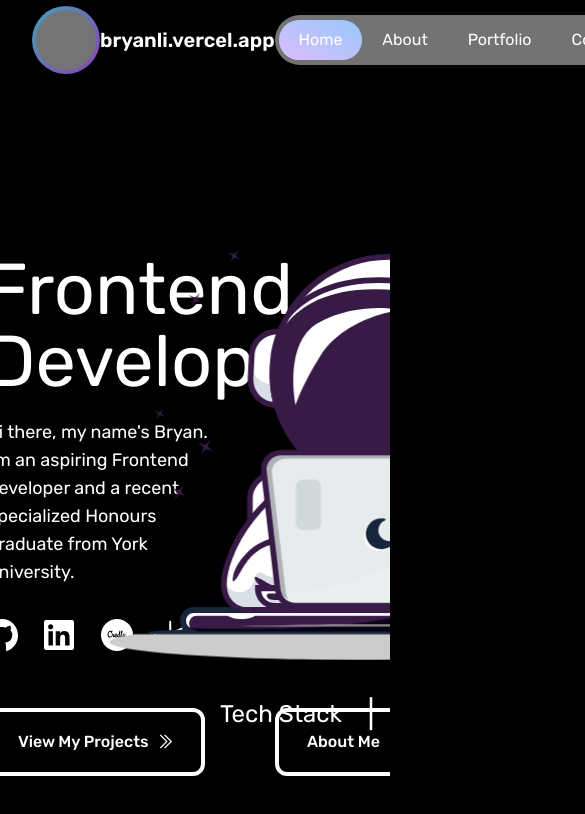
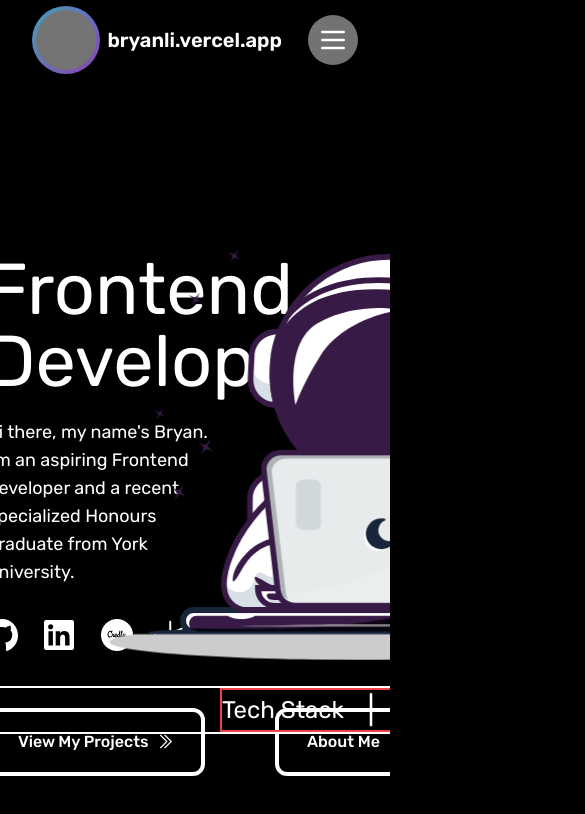
Before and after one commit to Zy8712/bryan-li, a React (Vite) app: page / in a window 390 px wide. Shown: the top 814 px of the page, 585 px wide, since content can reach past the window. Built offline with nearby package versions, Linux system fonts and the light colour scheme; grey boxes are pictures that could not be loaded.

Commit message:
First step into integrating mobile responsiveness changes.
Long over due mobile responsiveness...slowly integrating techniques and practices learned from building Audio Ecommerce website.

```diff
--- a/package.json
+++ b/package.json
@@ -12,6 +12,7 @@
   "dependencies": {
     "@lottiefiles/react-lottie-player": "^3.5.3",
     "@vercel/analytics": "^1.1.1",
+    "@vercel/speed-insights": "^1.0.3",
     "react": "^18.2.0",
     "react-dom": "^18.2.0",
     "react-lottie-player": "^1.5.5",
--- a/src/App.css
+++ b/src/App.css
@@ -1,6 +1,6 @@
 html::-webkit-scrollbar {
     background-color: black;
-    width: 12px;
+    width: 5px;
     border-radius: 10px;
 }
 
@@ -35,7 +35,7 @@ html::-webkit-scrollbar-thumb {
     width: 100%;
 }
 
-.link-custom:hover{
+.link-custom:hover {
     color: #96C8FB;
 }
 
@@ -62,7 +62,7 @@ html::-webkit-scrollbar-thumb {
     width: 100%;
 }
 
-.link-custom2:hover{
+.link-custom2:hover {
     color: #DDBDFC;
 }
 
@@ -71,9 +71,11 @@ html::-webkit-scrollbar-thumb {
     0% {
         transform: translateX(0);
     }
+
     50% {
         transform: translateX(5px);
     }
+
     100% {
         transform: translateX(0);
     }
--- a/src/components/Navbar.jsx
+++ b/src/components/Navbar.jsx
@@ -1,6 +1,7 @@
 import React, { useState } from 'react';
 import { Link, Route, useLocation } from 'wouter';
 import Profile_Pic from "../assets/profile-picture.jpg";
+import Menu_Icon from "../assets/home-page-assets/menu-svgrepo-com.svg";
 
 const Navbar = () => {
   const [currPage, setCurrPage] = useState(1);
@@ -11,6 +12,7 @@ const Navbar = () => {
       <div className="w-full h-full flex justify-between items-center border-none">
 
         <div className="ml-8 flex justify-between items-center w-[250px]">
+
           <div className="w-[68px] h-[68px] animate-pulse flex justify-center items-center rounded-full bg-gradient-to-br from-gradient-blue to-gradient-purple transition duration-200 hover:rotate-180 hover:cursor-pointer hover:animate-none relative">
             <div className="w-[60px] h-[60px] rounded-full overflow-hidden">
               <img className="w-full h-full transition duration-200 transform hover:-rotate-180" src={Profile_Pic} alt="profile_img" />
@@ -25,19 +27,28 @@ const Navbar = () => {
 
         </div>
 
-        <div className="w-[400px] h-[50px] mr-8 px-1 flex justify-around items-center bg-translucent-white backdrop-blur-lg rounded-full">
-          <Link to="/" className={`text-white py-2 px-5 rounded-full ${location === '/' ? 'backdrop-blur-3xl bg-gradient-to-tr from-nav-gradient-1 to-nav-gradient-2' : 'hover:bg-light-gray hover:opacity-95' }`}>
+        <div className="w-[50px] custom-md:w-[400px] h-[50px] mr-8 custom-md:px-1 flex justify-around items-center bg-translucent-white backdrop-blur-lg rounded-full transition-all duration-500 ease-in-out">
+
+          <div className="w-full h-full flex justify-center items-center custom-md:hidden rounded-full hover:backdrop-blur-3xl hover:bg-gradient-to-tr from-nav-gradient-1 to-nav-gradient-2 hover:cursor-pointer">
+            <img src={Menu_Icon} alt='menu icon' className="w-8 h-8" />
+          </div>
+
+          <Link to="/" className={`text-white py-2 px-5 rounded-full hidden custom-md:inline ${location === '/' ? 'backdrop-blur-3xl bg-gradient-to-tr from-nav-gradient-1 to-nav-gradient-2' : 'hover:bg-light-gray hover:opacity-95'}`}>
             Home
           </Link>
-          <Link to="/about" className={`text-white py-2 px-5 rounded-full ${location === '/about' ? 'backdrop-blur-3xl bg-gradient-to-tr from-nav-gradient-1 to-nav-gradient-2' : 'hover:bg-light-gray hover:opacity-95' }`}>
+
+          <Link to="/about" className={`text-white py-2 px-5 rounded-full hidden custom-md:inline ${location === '/about' ? 'backdrop-blur-3xl bg-gradient-to-tr from-nav-gradient-1 to-nav-gradient-2' : 'hover:bg-light-gray hover:opacity-95'}`}>
             About
           </Link>
-          <Link to="/portfolio" className={`text-white py-2 px-5 rounded-full ${location === '/portfolio' ? 'backdrop-blur-3xl bg-gradient-to-tr from-nav-gradient-1 to-nav-gradient-2' : 'hover:bg-light-gray hover:opacity-95' }`}>
+
+          <Link to="/portfolio" className={`text-white py-2 px-5 rounded-full hidden custom-md:inline ${location === '/portfolio' ? 'backdrop-blur-3xl bg-gradient-to-tr from-nav-gradient-1 to-nav-gradient-2' : 'hover:bg-light-gray hover:opacity-95'}`}>
             Portfolio
           </Link>
-          <Link to="/contact" className={`text-white py-2 px-5 rounded-full ${location === '/contact' ? 'backdrop-blur-3xl bg-gradient-to-tr from-nav-gradient-1 to-nav-gradient-2' : 'hover:bg-light-gray hover:opacity-95' }`}>
+
+          <Link to="/contact" className={`text-white py-2 px-5 rounded-full hidden custom-md:inline ${location === '/contact' ? 'backdrop-blur-3xl bg-gradient-to-tr from-nav-gradient-1 to-nav-gradient-2' : 'hover:bg-light-gray hover:opacity-95'}`}>
             Contact
           </Link>
+
         </div>
 
       </div>
--- a/src/main.jsx
+++ b/src/main.jsx
@@ -4,8 +4,10 @@ import App from './App.jsx'
 import './index.css'
 
 import { inject } from '@vercel/analytics';
+import { injectSpeedInsights } from '@vercel/speed-insights';
 
 inject();
+injectSpeedInsights();
 
 ReactDOM.createRoot(document.getElementById('root')).render(
   <React.StrictMode>
--- a/src/pages/Home.jsx
+++ b/src/pages/Home.jsx
@@ -83,9 +83,9 @@ const Home = () => {
 
             </div>
 
-            <div className="absolute -bottom-20 w-[1100px] flex justify-center">
+            <div className="absolute -bottom-20 w-[1100px] border-white border-2 border-solid flex justify-center">
 
-              <div className="ml-8 w-[600px] flex justify-between">
+              <div className="ml-8 w-[600px] border-red-500 border-2 border-solid flex justify-between">
                 <h2 className="text-white text-2xl flex items-center">Tech Stack</h2>
                 <h2 className="text-white text-3xl flex items-center"> | </h2>
                 <div className="w-[420px] flex justify-between">
--- a/tailwind.config.js
+++ b/tailwind.config.js
@@ -38,6 +38,9 @@ export default {
       scale: {
         '108': '1.08',
       },
+      screens: {
+        'custom-md': '920px',
+      },
     },
   },
   plugins: [],
```
Also changed, not shown: src/assets/home-page-assets/menu-svgrepo-com.svg (added), 1 other file (tests, documents, lock files or other folders). Lines whose indentation alone changed are shown as unchanged.
